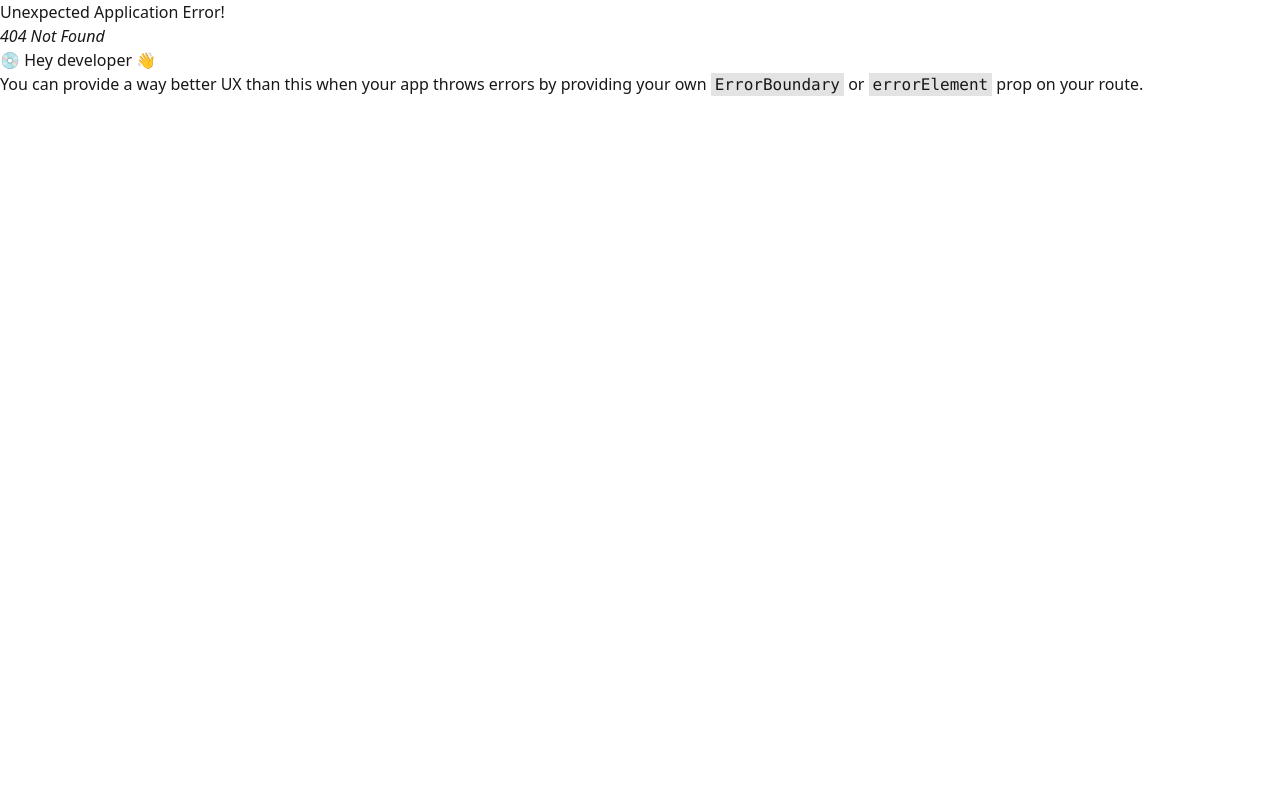
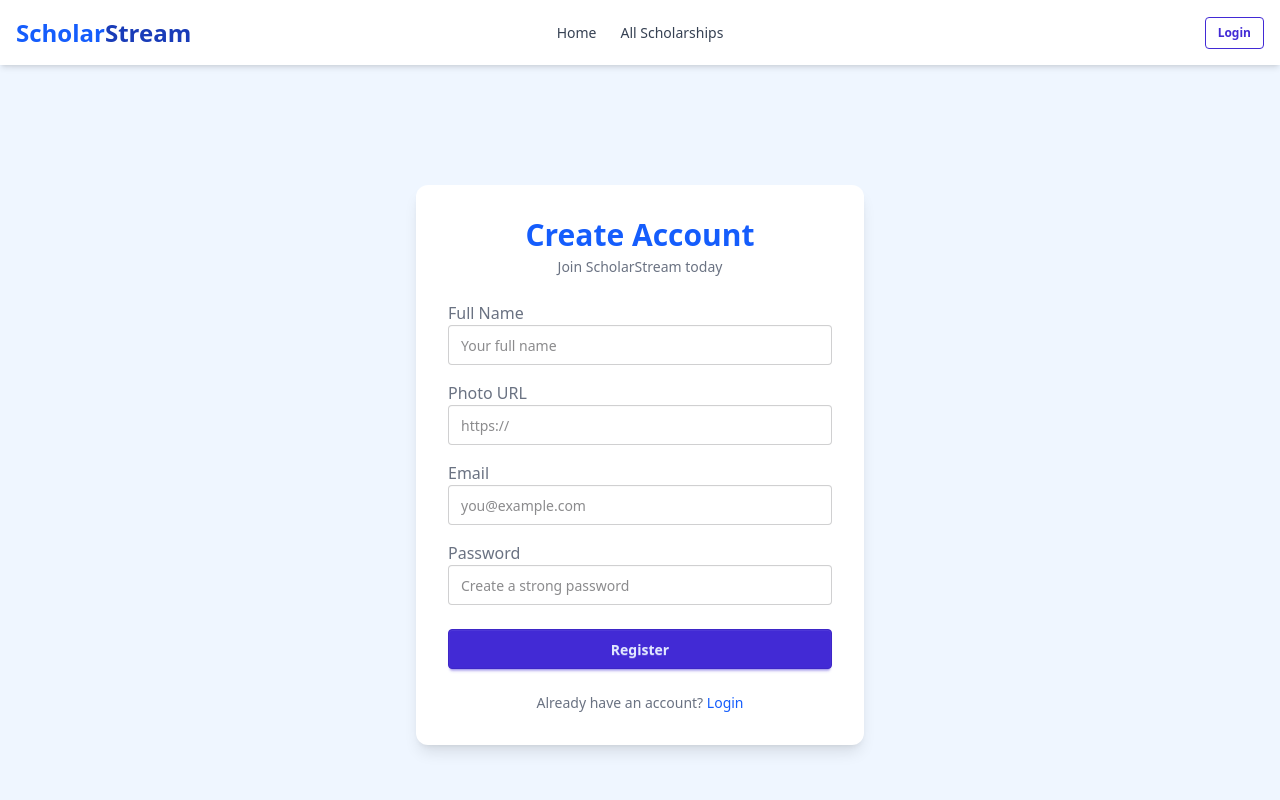
Before and after one commit to priyotush25/scholarStream-client, a React (Vite) app: page /register in a window 1280 px wide. Before the commit this address had no page. Shown: the top 800 px of the page. Built offline with nearby package versions, Linux system fonts and the light colour scheme.

Commit message:
add login and register page

```diff
--- a/index.html
+++ b/index.html
@@ -1,5 +1,5 @@
 <!doctype html>
-<html lang="en">
+<html lang="en" data-theme="light">
   <head>
     <meta charset="UTF-8" />
     <link rel="icon" type="image/svg+xml" href="/vite.svg" />
--- a/package.json
+++ b/package.json
@@ -13,6 +13,7 @@
     "@tailwindcss/vite": "^4.1.18",
     "react": "^19.2.0",
     "react-dom": "^19.2.0",
+    "react-hook-form": "^7.68.0",
     "react-router": "^7.10.1",
     "tailwindcss": "^4.1.18"
   },
--- a/src/components/Navbar.jsx
+++ b/src/components/Navbar.jsx
@@ -1,18 +1,23 @@
-import { Link, NavLink } from "react-router";
+import { Link, NavLink, useLocation } from "react-router";
 
 const Navbar = () => {
+  const location = useLocation();
+
+  // current path
+  const pathname = location.pathname;
+
   return (
     <div className="bg-white shadow-md sticky top-0 z-50">
       <div className="navbar max-w-7xl mx-auto px-4">
 
-        {/* Left: Logo */}
+        {/* Logo */}
         <div className="navbar-start">
           <Link to="/" className="text-2xl font-bold text-blue-600">
             Scholar<span className="text-blue-800">Stream</span>
           </Link>
         </div>
 
-        {/* Center: Menu */}
+        {/* Center Menu */}
         <div className="navbar-center hidden lg:flex">
           <ul className="menu menu-horizontal px-1 text-gray-700 font-medium">
             <li>
@@ -28,29 +33,37 @@ const Navbar = () => {
           </ul>
         </div>
 
-        {/* Right: Auth Buttons */}
+        {/* Right Buttons */}
         <div className="navbar-end gap-2">
+
+          {/* Show Login only if not in Login page */}
+          {pathname !== "/login" && (
             <Link to="/login" className="btn btn-outline btn-primary btn-sm">
               Login
             </Link>
+          )}
+
+          {/* Show Register only if not in Register page */}
+          {pathname !== "/register" && (
             <Link to="/register" className="btn btn-primary btn-sm">
               Register
             </Link>
+          )}
+
         </div>
 
-        {/* Mobile Menu */}
+        {/* Mobile */}
         <div className="dropdown dropdown-end lg:hidden">
-          <label tabIndex={0} className="btn btn-ghost">
-            ☰
-          </label>
+          <label tabIndex={0} className="btn btn-ghost">☰</label>
           <ul
             tabIndex={0}
             className="menu menu-sm dropdown-content mt-3 p-2 shadow bg-white rounded-box w-52"
           >
             <li><Link to="/">Home</Link></li>
             <li><Link to="/scholarships">All Scholarships</Link></li>
-            <li><Link to="/login">Login</Link></li>
-            <li><Link to="/register">Register</Link></li>
+
+            {pathname !== "/login" && <li><Link to="/login">Login</Link></li>}
+            {pathname !== "/register" && <li><Link to="/register">Register</Link></li>}
           </ul>
         </div>
 
--- a/src/pages/Login/Login.jsx
+++ b/src/pages/Login/Login.jsx
@@ -1,11 +1,67 @@
-import React from 'react';
+import { useForm } from "react-hook-form";
+import { Link } from "react-router";
 
 const Login = () => {
-    return (
-        <div>
+  const { register, handleSubmit } = useForm();
+
+  const onSubmit = (data) => {
+    console.log(data);
+  };
+
+  return (
+    <div className="min-h-screen bg-blue-50 flex items-center justify-center px-4">
+      <div className="w-full max-w-md bg-white rounded-xl shadow-lg p-8">
+
+        {/* Heading */}
+        <div className="text-center mb-6">
+          <h2 className="text-3xl font-bold text-blue-600">Welcome Back</h2>
+          <p className="text-gray-500 text-sm mt-1">
+            Login to continue to ScholarStream
+          </p>
+        </div>
+
+        {/* Form */}
+        <form onSubmit={handleSubmit(onSubmit)} className="space-y-4">
+
+          <div>
+            <label className="label">
+              <span className="label-text font-medium">Email</span>
+            </label>
+            <input
+              type="email"
+              {...register("email")}
+              placeholder="you@example.com"
+              className="input input-bordered w-full focus:border-blue-500"
+            />
+          </div>
+
+          <div>
+            <label className="label">
+              <span className="label-text font-medium">Password</span>
+            </label>
+            <input
+              type="password"
+              {...register("password")}
+              placeholder="••••••••"
+              className="input input-bordered w-full focus:border-blue-500"
+            />
+          </div>
+
+          <button className="btn btn-primary w-full mt-2">
             Login
-        </div>
-    );
+          </button>
+        </form>
+
+        {/* Footer text */}
+        <p className="text-center text-sm text-gray-500 mt-6">
+          Don’t have an account?{" "}
+          <Link to="/register" className="text-blue-600 font-medium hover:underline">
+            Register
+          </Link>
+        </p>
+      </div>
+    </div>
+  );
 };
 
 export default Login;
--- a/src/pages/Register/Register.jsx
+++ b/src/pages/Register/Register.jsx
@@ -1,11 +1,93 @@
-import React from 'react';
+import { useForm } from "react-hook-form";
+import { Link } from "react-router";
 
 const Register = () => {
-    return (
-        <div>
+  const { register, handleSubmit } = useForm();
+
+  const onSubmit = (data) => {
+    console.log(data);
+  };
+
+  return (
+    <div className="min-h-screen bg-blue-50 flex items-center justify-center px-4">
+      <div className="w-full max-w-md bg-white rounded-xl shadow-lg p-8">
+
+        {/* Heading */}
+        <div className="text-center mb-6">
+          <h2 className="text-3xl font-bold text-blue-600">
+            Create Account
+          </h2>
+          <p className="text-gray-500 text-sm mt-1">
+            Join ScholarStream today
+          </p>
+        </div>
+
+        {/* Form */}
+        <form onSubmit={handleSubmit(onSubmit)} className="space-y-4">
+
+          <div>
+            <label className="label">
+              <span className="label-text text-gray-500 font-medium">Full Name</span>
+            </label>
+            <input
+              type="text"
+              {...register("name")}
+              placeholder="Your full name"
+              className="input input-bordered w-full"
+            />
+          </div>
+
+          <div>
+            <label className="label">
+              <span className="label-text text-gray-500 font-medium">Photo URL</span>
+            </label>
+            <input
+              type="text"
+              {...register("photoURL")}
+              placeholder="https://"
+              className="input input-bordered w-full"
+            />
+          </div>
+
+          <div>
+            <label className="label">
+              <span className="label-text text-gray-500 font-medium">Email</span>
+            </label>
+            <input
+              type="email"
+              {...register("email")}
+              placeholder="you@example.com"
+              className="input input-bordered w-full"
+            />
+          </div>
+
+          <div>
+            <label className="label">
+              <span className="label-text text-gray-500 font-medium">Password</span>
+            </label>
+            <input
+              type="password"
+              {...register("password")}
+              placeholder="Create a strong password"
+              className="input input-bordered w-full"
+            />
+          </div>
+
+          <button className="btn btn-primary w-full mt-2">
             Register
-        </div>
-    );
+          </button>
+        </form>
+
+        {/* Footer text */}
+        <p className="text-center text-sm text-gray-500 mt-6">
+          Already have an account?{" "}
+          <Link to="/login" className="text-blue-600 font-medium hover:underline">
+            Login
+          </Link>
+        </p>
+      </div>
+    </div>
+  );
 };
 
 export default Register;
```
Also changed, not shown: src/routes/Router.jsx (+24 -15 lines), 1 other file (tests, documents, lock files or other folders). Lines whose indentation alone changed are shown as unchanged.
